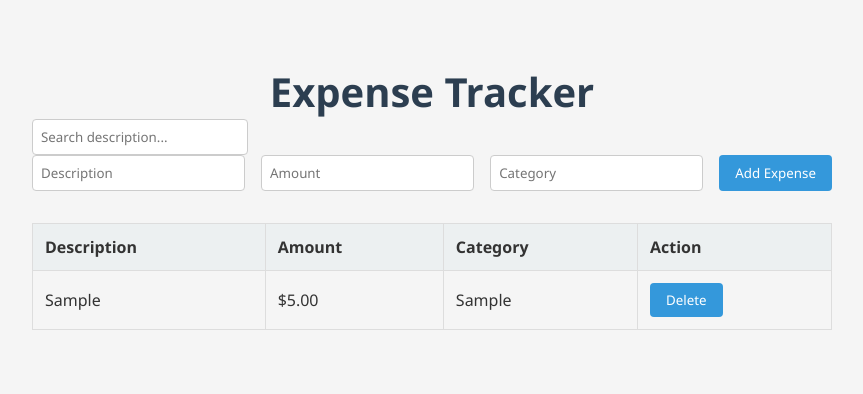
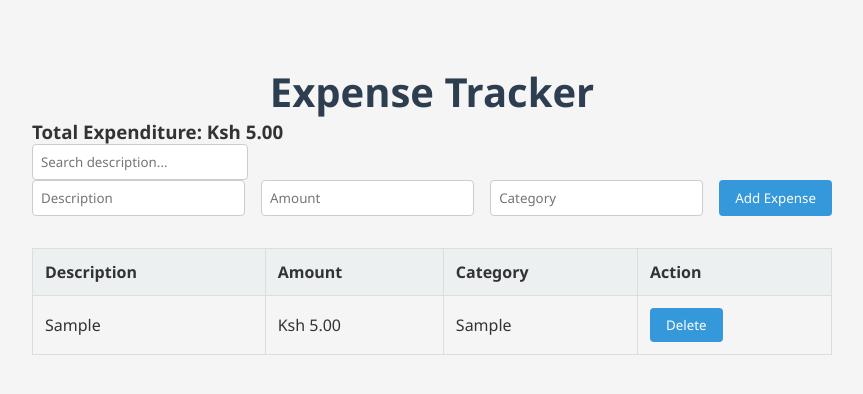
Before and after one commit to Boniface-software-dev/Week-1-Code-Challenge-Expense-Tracker, a React (Vite) app in the folder expense-tracker/: page / in a window 1280 px wide. Both pictures are taken after typing "Sample", "5", "Sample" into the empty fields and a click on the button "Add Expense". Shown: the top 394 px of the page, without its empty margins (208-1071 px from the left). Built offline with nearby package versions, Linux system fonts and the light colour scheme.

Commit message:
calculate and display Total Expenditure

```diff
--- a/expense-tracker/src/App.jsx
+++ b/expense-tracker/src/App.jsx
@@ -3,6 +3,7 @@ import ExpenseForm from './components/ExpenseForm';
 import ExpenseTable from './components/ExpenseTable';
 import SearchBar from './components/SearchBar';
 import './App.css';
+import './index.css';
 
 function App() {
   const [expenses, setExpenses] = useState([]);
@@ -20,9 +21,12 @@ function App() {
     exp.description.toLowerCase().includes(searchTerm.toLowerCase())
   );
 
+  const totalAmount = expenses.reduce((sum, expense) => sum + Number(expense.amount), 0);
+
   return (
     <div className="container">
       <h1>Expense Tracker</h1>
+      <h3>Total Expenditure: Ksh {totalAmount.toFixed(2)}</h3>
       <SearchBar searchTerm={searchTerm} setSearchTerm={setSearchTerm} />
       <ExpenseForm onAddExpense={handleAddExpense} />
       <ExpenseTable expenses={filteredExpenses} onDelete={handleDeleteExpense} />
--- a/expense-tracker/src/components/ExpenseTable.jsx
+++ b/expense-tracker/src/components/ExpenseTable.jsx
@@ -13,7 +13,7 @@ function ExpenseTable({ expenses, onDelete }) {
           {expenses.map((exp) => (
             <tr key={exp.id}>
               <td>{exp.description}</td>
-              <td>${exp.amount.toFixed(2)}</td>
+              <td>Ksh {exp.amount.toFixed(2)}</td>
               <td>{exp.category}</td>
               <td>
                 <button onClick={() => onDelete(exp.id)}>Delete</button>
```
